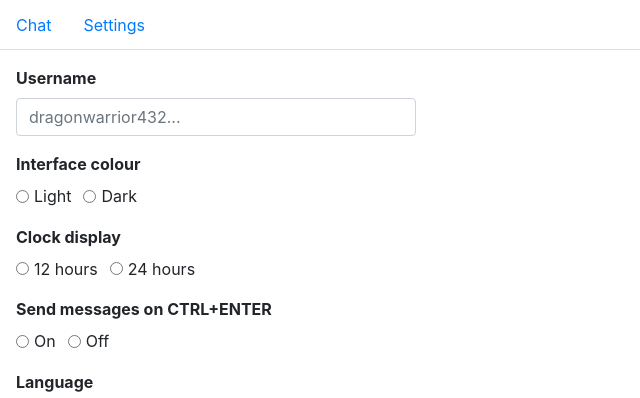
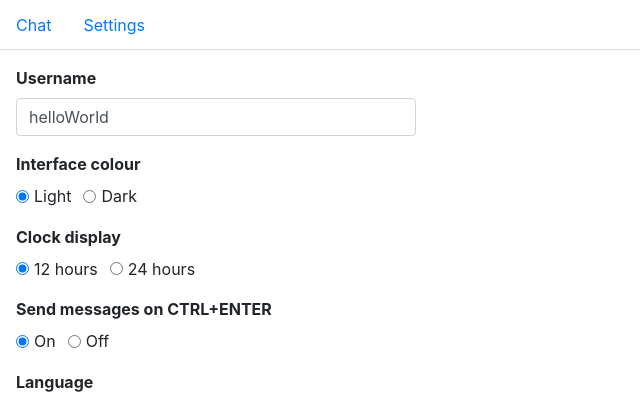
Before and after one commit to MariusAlch/docler-holding, a React (Vite) app: page /settings in a window 1280 px wide. Shown: the top 398 px of the page, without its empty margins (0-640 px from the left). Built offline with nearby package versions, Linux system fonts and the light colour scheme.

Commit message:
add form to settings

```diff
--- a/src/views/SettingsView/index.tsx
+++ b/src/views/SettingsView/index.tsx
@@ -2,6 +2,7 @@
 import { Layout } from "src/lib/Layout";
 import { Form, Button } from "react-bootstrap";
 import styled from "styled-components";
+import { useFormik } from "formik";
 
 const Root = styled.div`
   max-width: 400px;
@@ -15,40 +16,112 @@
 `;
 
 export function SettingsView() {
+  const formik = useFormik({
+    initialValues: {
+      interfaceColor: "light",
+      username: "helloWorld",
+      clockFormat: "12hours",
+      sendOnEnter: "on",
+      language: "english",
+    },
+    onSubmit: (values) => {
+      alert(JSON.stringify(values, null, 2));
+    },
+  });
+
   return (
     <Layout>
       <Root>
-        <Form>
+        <Form onSubmit={formik.handleSubmit}>
           <Form.Group>
             <Form.Label>Username</Form.Label>
-            <Form.Control type="text" placeholder="dragonwarrior432..." />
+            <Form.Control
+              onChange={formik.handleChange}
+              value={formik.values.username}
+              name="username"
+              type="text"
+              placeholder="dragonwarrior432..."
+            />
           </Form.Group>
           <Form.Group>
             <Form.Label>Interface colour</Form.Label>
             <div>
-              <Form.Check name="interfaceColor" type="radio" inline label="Light" />
-              <Form.Check name="interfaceColor" type="radio" inline label="Dark" />
+              <Form.Check
+                onChange={formik.handleChange}
+                checked={formik.values.interfaceColor === "light"}
+                name="interfaceColor"
+                type="radio"
+                inline
+                value="light"
+                label="Light"
+              />
+              <Form.Check
+                onChange={formik.handleChange}
+                checked={formik.values.interfaceColor === "dark"}
+                name="interfaceColor"
+                type="radio"
+                inline
+                value="dark"
+                label="Dark"
+              />
             </div>
           </Form.Group>
           <Form.Group>
             <Form.Label>Clock display</Form.Label>
             <div>
-              <Form.Check name="clockFormat" type="radio" inline label="12 hours" />
-              <Form.Check name="clockFormat" type="radio" inline label="24 hours" />
+              <Form.Check
+                onChange={formik.handleChange}
+                checked={formik.values.clockFormat === "12hours"}
+                name="clockFormat"
+                type="radio"
+                inline
+                value="12hours"
+                label="12 hours"
+              />
+              <Form.Check
+                onChange={formik.handleChange}
+                checked={formik.values.clockFormat === "24hours"}
+                name="clockFormat"
+                type="radio"
+                inline
+                value="24hours"
+                label="24 hours"
+              />
             </div>
           </Form.Group>
           <Form.Group>
             <Form.Label>Send messages on CTRL+ENTER</Form.Label>
             <div>
-              <Form.Check name="interfaceColor" type="radio" inline label="On" />
-              <Form.Check name="interfaceColor" type="radio" inline label="Off" />
+              <Form.Check
+                onChange={formik.handleChange}
+                checked={formik.values.sendOnEnter === "on"}
+                name="sendOnEnter"
+                type="radio"
+                inline
+                value="on"
+                label="On"
+              />
+              <Form.Check
+                onChange={formik.handleChange}
+                checked={formik.values.sendOnEnter === "off"}
+                name="sendOnEnter"
+                type="radio"
+                inline
+                value="off"
+                label="Off"
+              />
             </div>
           </Form.Group>
           <Form.Group>
             <Form.Label>Language</Form.Label>
-            <Form.Control as="select">
-              <option>English</option>
-              <option>Lithuanian</option>
+            <Form.Control
+              onChange={formik.handleChange}
+              value={formik.values.language}
+              name="language"
+              as="select"
+            >
+              <option value="english">English</option>
+              <option value="lithuanian">Lithuanian</option>
             </Form.Control>
           </Form.Group>
           <Button variant="primary" type="submit">
```
